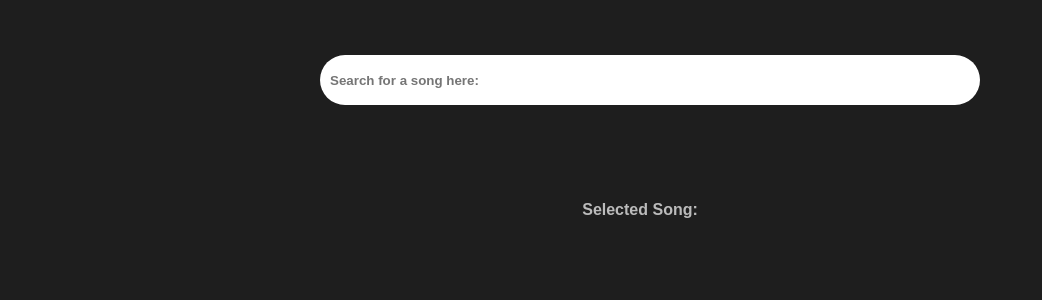
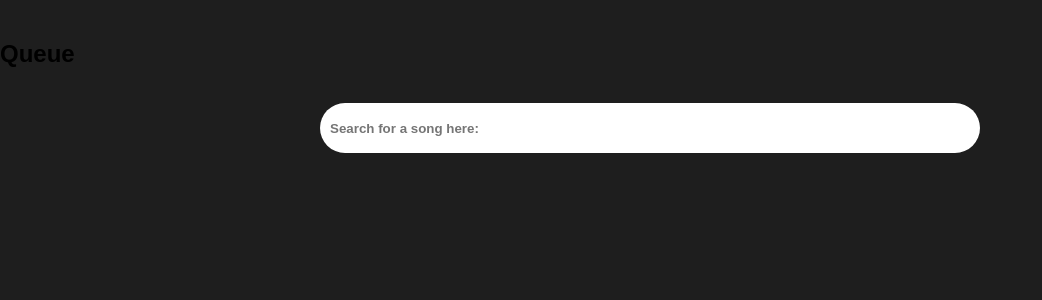
Before and after one commit to charlottegeo/Jukebox-Project, a Django app: template songs/templates/search.html in a window 1280 px wide. Shown: the part 109-409 px from the top of the page, without its empty margins (0-1042 px from the left). Run offline with Django 4.2, Linux system fonts and the light colour scheme; the template is opened without the code that fills it, so the values that code supplies are empty; parts of the project's set-up code (start-up, migrations or seed data) failed here and were passed over.

Commit message:
Added queue display (SEE NOTES)
CSS still needs to be updated, plus some minor adjustments for queue display (like how much of queue is visible to user) and also maybe seeing more search results if user scrolls down in list?

```diff
--- a/songs/templates/search.html
+++ b/songs/templates/search.html
@@ -1,23 +1,58 @@
 <!DOCTYPE html>
 {% load static %}
 <html>
+
 <head>
     <title>CatJam</title>
-    <link rel = "stylesheet" href = "{% static 'css/styles.css' %}">
-    <script src="https://cdnjs.cloudflare.com/ajax/libs/jquery/3.7.1/jquery.min.js" integrity="sha512-v2CJ7UaYy4JwqLDIrZUI/4hqeoQieOmAZNXBeQyjo21dadnwR+8ZaIJVT8EE2iyI61OV8e6M8PP2/4hpQINQ/g==" crossorigin="anonymous" referrerpolicy="no-referrer"></script>
+    <link rel="stylesheet" href="{% static 'css/styles.css' %}">
+    <script src="https://cdnjs.cloudflare.com/ajax/libs/jquery/3.7.1/jquery.min.js"
+        integrity="sha512-v2CJ7UaYy4JwqLDIrZUI/4hqeoQieOmAZNXBeQyjo21dadnwR+8ZaIJVT8EE2iyI61OV8e6M8PP2/4hpQINQ/g=="
+        crossorigin="anonymous" referrerpolicy="no-referrer"></script>
 </head>
 
 <body>
     <div class="header">
         <h1>CatJam</h1>
     </div>
+    <div class="queue">
+        <div class="queue-header">
+            <h2>Queue</h2>
+        </div>
+        <div id="queuelist">
+            <script>
+                function updateQueue() {
+                    fetch('/get_song_queue/')
+                        .then(response => response.json())
+                        .then(queue => {
+                            console.log(queue);
+                            var queuelist = document.getElementById('queuelist');
+                            queuelist.innerHTML = '';  // clear the queuelist
+                            for (var i = 0; i < queue.result.length; i++) {
+                                console.log("Adding song to queue")
+                                var img = document.createElement('img');
+                                img.src = queue.result[i].cover_url;
+                                img.style.width = '100px';
+                                queuelist.appendChild(img);
+                            }
+                        });
+                }
+
+
+            </script>
+        </div>
+    </div>
     <div class="search">
         <input type="text" id="searchbar" name="song" placeholder="Search for a song here:" onkeyup="printText(this)">
         <script>
-            window.onload = function() {
+            window.onload = function () {
                 document.getElementById('searchbar').value = ""
+                updateQueue();
+                // Call updateQueue() every 5 seconds
+                setInterval(updateQueue, 5000);
             };
             function printText(input) {
+                var resultText = document.getElementById('resulttext');
+                resultText.textContent = "";
                 if (event.keyCode === 13) {  // 13 is the key code for the Enter key
                     event.preventDefault();  // prevent form submission
                     var searchText = input.value;  // get the text from the search bar
@@ -27,7 +62,7 @@
                             var dropdown = document.getElementById('dropdown');
                             dropdown.innerHTML = '';  // clear the previous results
 
-                            for(var i = 0; i < data.result.length; i++) {
+                            for (var i = 0; i < data.result.length; i++) {
                                 var track = data.result[i];
 
                                 // Create a new div for the track
@@ -35,29 +70,12 @@
                                 item.className = 'item';
                                 item.style.display = 'flex';
                                 item.style.justifyContent = 'space-between';  // new line
-                                item.onclick = (function(track) {
-                                    return function() {
+                                item.onclick = (function (track) {
+                                    return function () {
                                         console.log('clicked');
                                         var selectedItem = document.getElementById('selected-item');
-                                        var displayStyle = window.getComputedStyle(selectedItem).display;
-                                        if(displayStyle == 'none'){
-                                            selectedItem.style.display = 'block';
-                                        }
-                                        selectedItem.style.display = 'flex';
-                                        selectedItem.justifyContent = 'space-between';
-                                        var sImg = document.getElementById('selected-img');
-                                        var sTrackName = document.getElementById('selected-track-name');
-                                        var sArtistName = document.getElementById('selected-artist-name');
-                                        var sTrackLength = document.getElementById('selected-track-length');
-                                        sImg.src = track.cover_url;
-                                        sTrackName.textContent = track.track_name;
-                                        sArtistName.textContent = track.artist_name;
-                                        sTrackLength.textContent = track.track_length;
-                                        var addButton = document.getElementById('add-button');
-                                        var btnDisplayStyle = window.getComputedStyle(addButton).display;
-                                        if(btnDisplayStyle == 'none'){
-                                            addButton.style.display = 'block';
-                                        }
+                                        selectedItem.dataset.track = JSON.stringify(track);
+                                        setText();
                                     };
                                 })(track);
                                 var imgTextWrapper = document.createElement('div');
@@ -92,7 +110,7 @@
     </div>
     <div id="dropdown" aria-labelledby="searchbar"></div>
     <div class="selected" aria-labelledby="searchbar">
-        <div id="info-text">Selected Song:</div>
+        <div id="info-text"></div>
         <div id="selected-song">
             <div id="selected-item">
                 <div id="selected-imgtext">
@@ -105,12 +123,89 @@
                 <div id="selected-track-length"></div>
             </div>
         </div>
+        <!--A script that sets the text when the selected-song element becomes visible-->
+        <script>
+            function setText() {
+                var selectedItem = document.getElementById('selected-item');
+                var track = JSON.parse(selectedItem.dataset.track);
+                /*Print all data in track*/
+                console.log(track);
+                var displayStyle = window.getComputedStyle(selectedItem).display;
+                if (displayStyle == 'none') {
+                    selectedItem.style.display = 'block';
+                }
+                var infoText = document.getElementById('info-text');
+                if (infoText.value == null) {
+                    infoText.textContent = "Selected Song:";
+                }
+                selectedItem.style.display = 'flex';
+                selectedItem.justifyContent = 'space-between';
+                var sImg = document.getElementById('selected-img');
+                var sTrackName = document.getElementById('selected-track-name');
+                var sArtistName = document.getElementById('selected-artist-name');
+                var sTrackLength = document.getElementById('selected-track-length');
+                sImg.src = track.cover_url;
+                sTrackName.textContent = track.track_name;
+                sArtistName.textContent = track.artist_name;
+                sTrackLength.textContent = track.track_length;
+                var addButton = document.getElementById('add-button');
+                var btnDisplayStyle = window.getComputedStyle(addButton).display;
+                if (btnDisplayStyle == 'none') {
+                    addButton.style.display = 'block';
+                }
+            }
+        </script>
         <button id="add-button" onclick="submitSong()">Add to Queue</button>
         <script>
             function submitSong() {
-            console.log('submitting song');
+                var selectedItem = document.getElementById('selected-item');
+                var track = JSON.parse(selectedItem.dataset.track);
+                var trackName = track.track_name;
+                var artistName = track.artist_name;
+                var trackLength = track.track_length;
+                var coverUrl = track.cover_url;
+                var trackId = track.track_id;
+                var uri = track.uri;
+
+                fetch('/add_to_queue/', {
+                    method: 'POST',
+                    headers: {
+                        'Content-Type': 'application/json',
+                        // Include other headers here
+                    },
+                    body: JSON.stringify({
+                        'track_name': trackName,
+                        'artist_name': artistName,
+                        'track_length': trackLength,
+                        'cover_url': coverUrl,
+                        'track_id': trackId,
+                        'uri': uri
+                    })
+                })
+                .then(response => response.json())
+                .then(data => {
+                    // Handle the response data here
+                    console.log(data);
+                    var resultText = document.getElementById('resulttext');
+                    resultText.textContent = "Song added to queue!";
+                    var dropdown = document.getElementById('dropdown');
+                    dropdown.innerHTML = '';
+                    var selectedSong = document.getElementById('selected-song');
+                    selectedSong.style.display = 'none';
+                    var infoText = document.getElementById('info-text');
+                    infoText.textContent = '';
+                    var addButton = document.getElementById('add-button');
+                    addButton.style.display = 'none';
+                    var searchbar = document.getElementById('searchbar');
+                    searchbar.value = '';
+                })
+                .catch((error) => {
+                    console.error('Error:', error);
+                });
             }
         </script>
+    </div>
+    <div id="resulttext"></div>
+</body>
 
-</body>
 </html>
--- a/songs/urls.py
+++ b/songs/urls.py
@@ -9,5 +9,7 @@ urlpatterns = [
     path('', views.songs, name='songs'),
     path('static/css/styles.css', views.styles, name='styles'),
     path('api/get_array/', views.get_array, name="get_array"),
-    path('search_for_tracks/', views.get_search_results, name='search_results_view')
+    path('search_for_tracks/', views.get_search_results, name='search_results_view'),
+    path('add_to_queue/', views.add_to_queue, name='add_to_queue'),
+    path('get_song_queue/', views.get_song_queue, name='get_song_queue')
 ]
--- a/songs/views.py
+++ b/songs/views.py
@@ -1,4 +1,5 @@
 from django.http import HttpResponse
+from django.http import JsonResponse
 from django.template import loader
 from django.views.static import serve
 from django.conf import settings
@@ -7,9 +8,11 @@ from django.http import JsonResponse
 from django.core import serializers
 from SpotifyAPI.main import *
 from SpotifyAPI.track_wrapper import TrackWrapper
-
-
-
+from .models import Song
+from .models import Queue
+import json
+from django.views.decorators.csrf import csrf_protect
+from django.views.decorators.csrf import csrf_exempt
 def get_array(request):
     return JsonResponse(get_song_queue())
 
@@ -34,4 +37,40 @@ def get_search_results(request):
         result_array = [track.to_dict() for track in result_array]
         return JsonResponse({'result': result_array})
 
+@csrf_exempt
 def add_to_queue(request):
+    if request.method == 'POST':
+        data = json.loads(request.body)
+        track_name = data.get('track_name', '')
+        artist_name = data.get('artist_name', '')
+        length = data.get('track_length', '')
+        cover_url = data.get('cover_url', '')
+        track_id = data.get('track_id', '')
+        uri = data.get('uri', '')
+        song = Song(track_name=track_name, artist_name=artist_name, length=length, cover_url=cover_url, track_id=track_id, uri=uri)
+        song.save()
+        queue = Queue(song=song)
+        queue.save()
+        return JsonResponse({'result': 'success'})
+def remove_from_queue(request):
+    #Remove the first song from the queue
+    #Return success
+    if request.method == 'POST':
+        song = Queue.objects.first().song
+        song.delete()
+        return JsonResponse({'result': 'success'})
+def empty_queue(request):
+    #Remove all songs from the queue
+    #Return success
+    if request.method == 'POST':
+        queue = Queue.objects.all()
+        for song in queue:
+            song.delete()
+        return JsonResponse({'result': 'success'})
+def get_song_queue(request):
+    #Return the queue as a JSON array
+    queue = Queue.objects.all()
+    return JsonResponse({'result': [song.song.to_dict() for song in queue]})
+def get_next_song(request):
+    #Return the first song in the queue
+    return Queue.objects.first().song
```
Also changed, not shown: songs/models.py (+10 -3 lines), songs/migrations/0001_initial.py, songs/migrations/0002_alter_song_length.py (added). Lines whose indentation alone changed are shown as unchanged.
